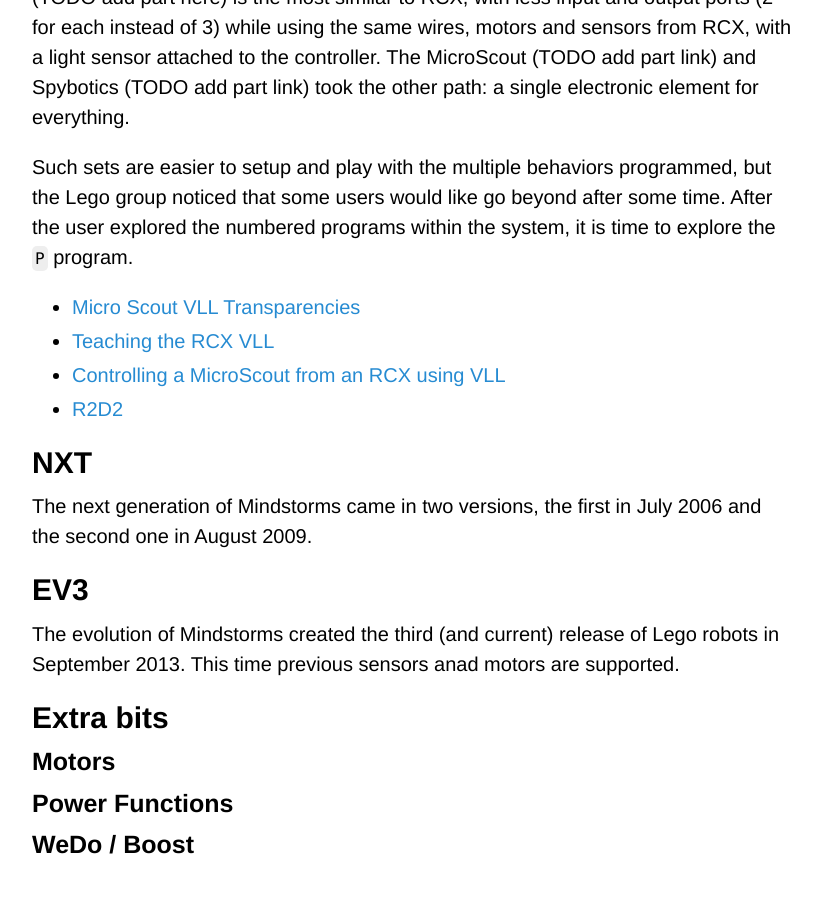
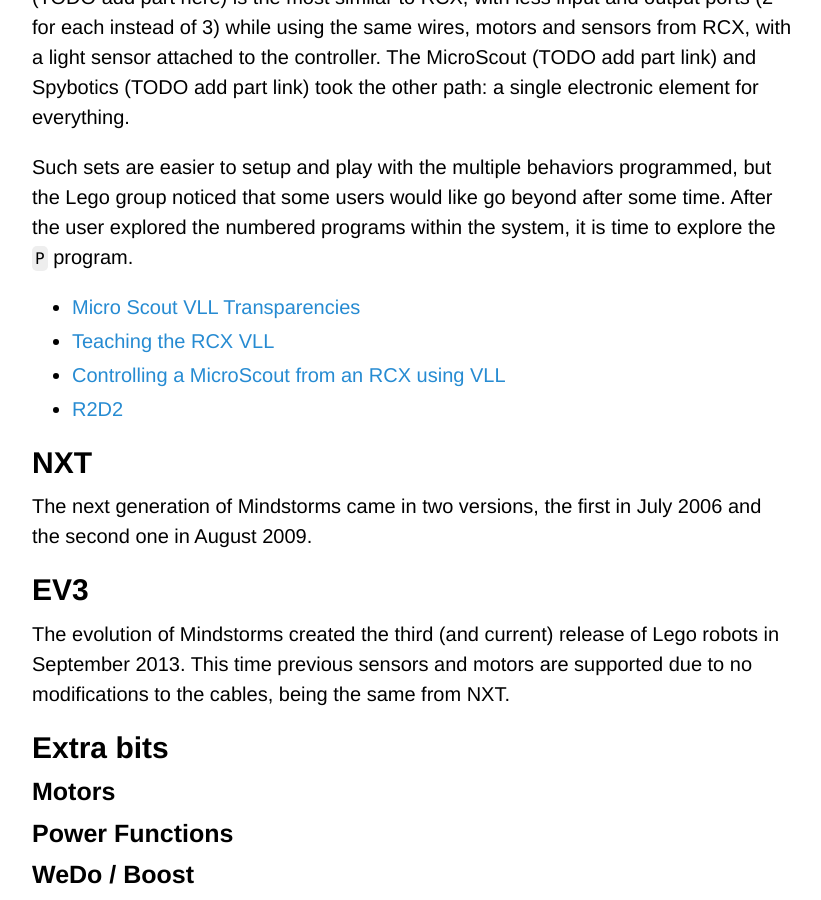
Before and after one commit to Maumagnaguagno/maumagnaguagno.github.io, a Jekyll site: the page built from mindstorms.md, in a window 1280 px wide and 900 px high, scrolled down 1274 px. Shown: the whole window, without its empty margins (228-1049 px from the left). Built offline with Jekyll 4.4.1, drawn with Linux system fonts in a browser that asks for light colours; our own code applies the rules of GitHub Pages for plain Markdown files; before the commit the page ends 2144 px from its top, so only the background shows below that.

Commit message:
Fix typo in Mindstorms EV3 section

```diff
--- a/mindstorms.md
+++ b/mindstorms.md
@@ -53,7 +53,7 @@ The next generation of Mindstorms came in two versions, the first in July 2006 a
 
 ## EV3
 The evolution of Mindstorms created the third (and current) release of Lego robots in September 2013.
-This time previous sensors anad motors are supported.
+This time previous sensors and motors are supported due to no modifications to the cables, being the same from NXT.
 
 ## Extra bits
 
```
